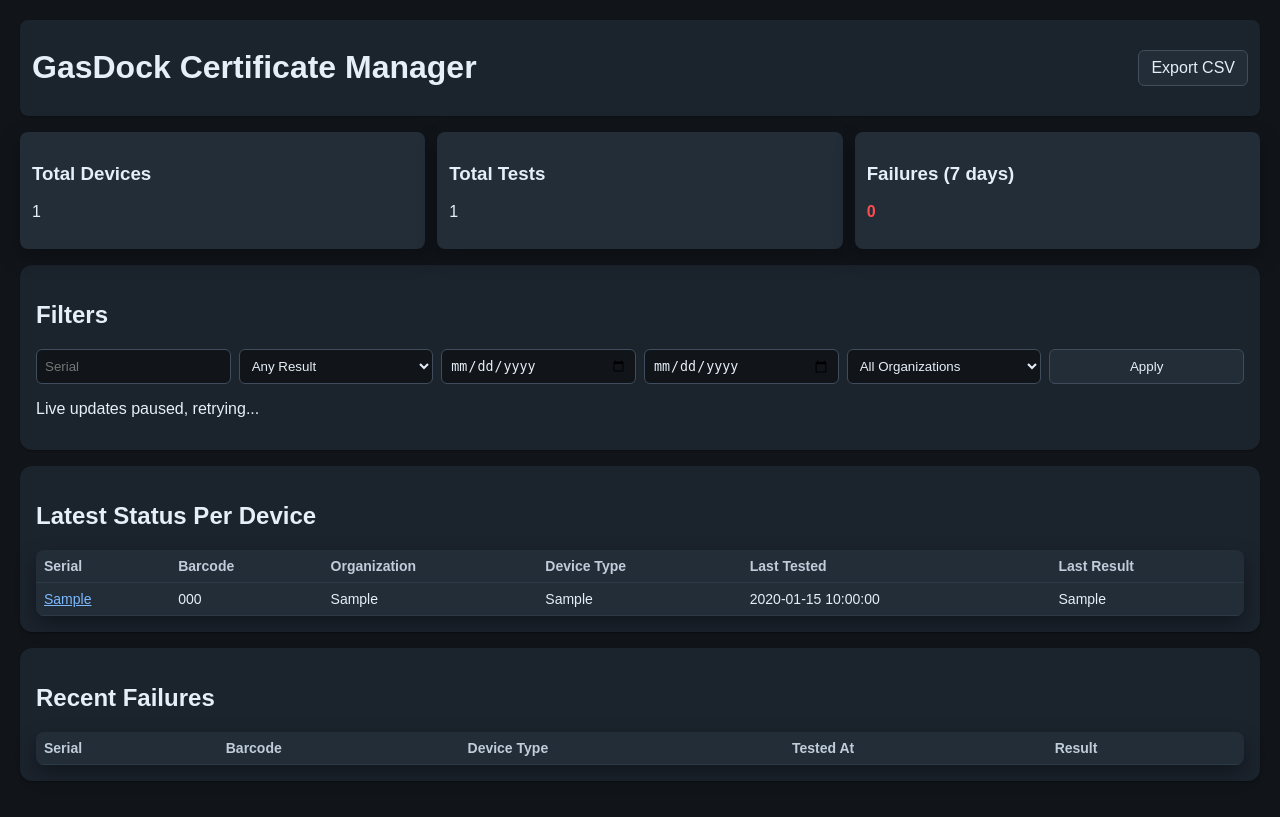
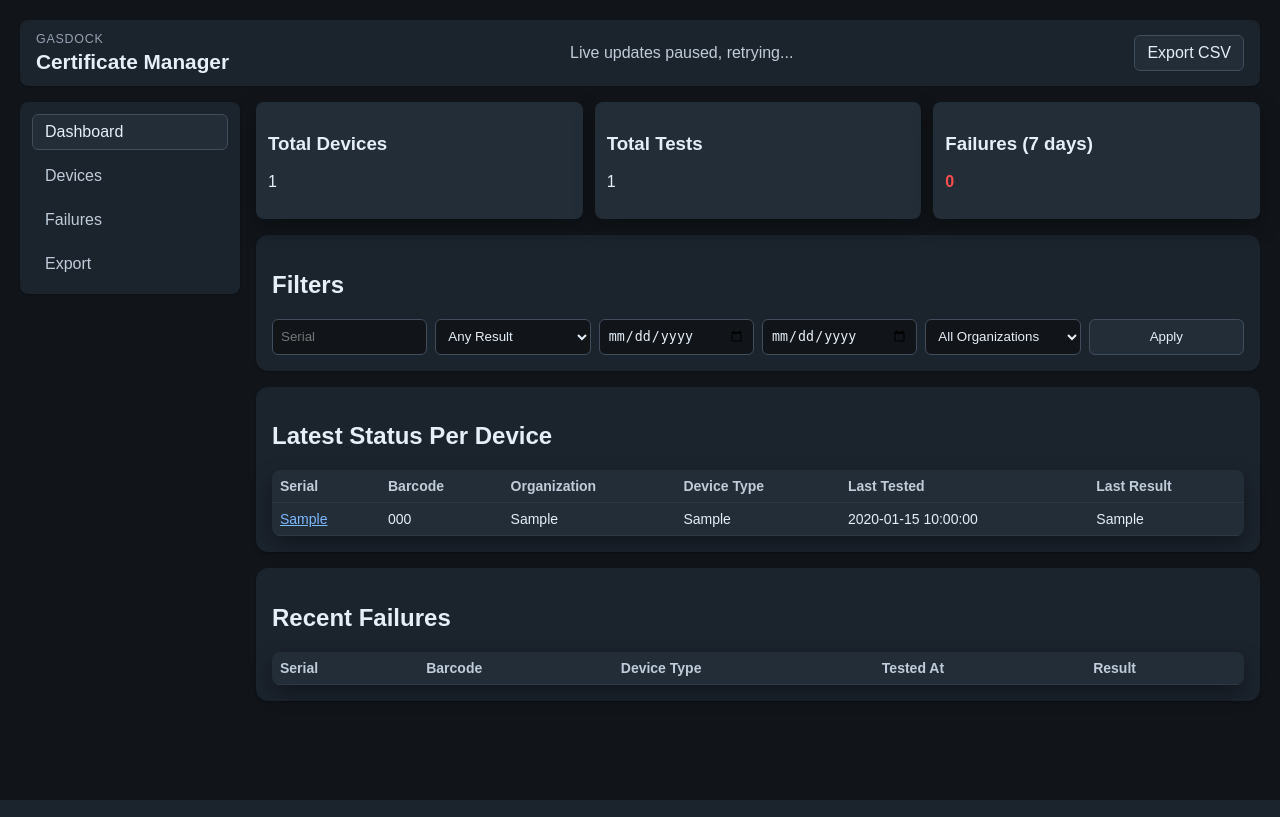
Before and after one commit to TheRealBasic/curly-couscous, a FastAPI app: page / in a window 1280 px wide. Run offline with FastAPI, Linux system fonts and the light colour scheme; tables that the repository leaves empty hold one stand-in row (values such as "Sample post"); data that the repository does not hold is empty.

Commit message:
Create shared app shell template for dashboard pages

```diff
--- a/static/styles.css
+++ b/static/styles.css
@@ -35,23 +35,103 @@
   --accent-link: #7db9ff;
 }
 
+* {
+  box-sizing: border-box;
+}
+
 body {
   background: var(--surface-1);
   color: var(--text-primary);
   font-family: Arial, sans-serif;
   margin: 0;
+}
+
+.app-shell {
+  min-height: 100vh;
   padding: var(--space-5);
 }
 
-header {
+.app-bar {
   display: flex;
+  align-items: center;
   justify-content: space-between;
-  align-items: center;
+  gap: var(--space-3);
   margin-bottom: var(--space-4);
-  padding: var(--space-2) var(--space-3);
+  padding: var(--space-3) var(--space-4);
   background: var(--surface-2);
   border-radius: var(--radius-md);
   box-shadow: var(--shadow-1);
+}
+
+.app-bar__title-group h1 {
+  margin: 0;
+  font-size: 1.3rem;
+}
+
+.app-bar__eyebrow {
+  margin: 0 0 var(--space-1);
+  color: var(--text-muted);
+  font-size: 0.78rem;
+  text-transform: uppercase;
+  letter-spacing: 0.06em;
+}
+
+.app-bar__status {
+  color: var(--text-secondary);
+  text-align: center;
+}
+
+.app-bar__status p {
+  margin: 0;
+}
+
+.app-bar__actions {
+  display: flex;
+  gap: var(--space-2);
+}
+
+.app-body {
+  display: grid;
+  grid-template-columns: 220px 1fr;
+  gap: var(--space-4);
+  align-items: start;
+}
+
+.app-nav {
+  position: sticky;
+  top: var(--space-5);
+  display: flex;
+  flex-direction: column;
+  gap: var(--space-2);
+  background: var(--surface-2);
+  border-radius: var(--radius-md);
+  padding: var(--space-3);
+  box-shadow: var(--shadow-1);
+}
+
+.app-nav__item {
+  display: block;
+  text-decoration: none;
+  color: var(--text-secondary);
+  border: 1px solid transparent;
+  border-radius: var(--radius-sm);
+  padding: var(--space-2) var(--space-3);
+}
+
+.app-nav__item:hover,
+.app-nav__item.is-active {
+  background: var(--surface-elevated);
+  border-color: var(--border-strong);
+  color: var(--text-primary);
+}
+
+.app-main {
+  min-width: 0;
+}
+
+.content-container {
+  width: 100%;
+  max-width: 1200px;
 }
 
 .button,
@@ -155,3 +235,26 @@ small,
 .muted {
   color: var(--text-muted);
 }
+
+@media (max-width: 900px) {
+  .app-body {
+    grid-template-columns: 1fr;
+  }
+
+  .app-nav {
+    position: static;
+    flex-direction: row;
+    flex-wrap: wrap;
+  }
+
+  .app-bar {
+    flex-wrap: wrap;
+    justify-content: flex-start;
+  }
+
+  .app-bar__status {
+    text-align: left;
+    width: 100%;
+    order: 3;
+  }
+}
--- /dev/null
+++ b/templates/base.html
@@ -0,0 +1,40 @@
+<!doctype html>
+<html lang="en">
+<head>
+  <meta charset="UTF-8" />
+  <meta name="viewport" content="width=device-width, initial-scale=1.0" />
+  <title>{% block title %}GasDock Certificate Manager{% endblock %}</title>
+  <link rel="stylesheet" href="/static/styles.css" />
+  {% block head %}{% endblock %}
+</head>
+<body>
+  <div class="app-shell">
+    <header class="app-bar">
+      <div class="app-bar__title-group">
+        <p class="app-bar__eyebrow">GasDock</p>
+        <h1>{% block app_title %}Certificate Manager{% endblock %}</h1>
+      </div>
+      <div class="app-bar__status">{% block quick_status %}<span class="muted">No live status</span>{% endblock %}</div>
+      <div class="app-bar__actions">{% block app_actions %}{% endblock %}</div>
+    </header>
+
+    <div class="app-body">
+      {% block side_nav %}
+      <aside class="app-nav" aria-label="Primary">
+        <a href="/" class="app-nav__item {% block nav_dashboard_class %}{% endblock %}">Dashboard</a>
+        <a href="/#latest-status" class="app-nav__item {% block nav_devices_class %}{% endblock %}">Devices</a>
+        <a href="/#recent-failures" class="app-nav__item {% block nav_failures_class %}{% endblock %}">Failures</a>
+        <a href="/export.zip" class="app-nav__item {% block nav_export_class %}{% endblock %}">Export</a>
+      </aside>
+      {% endblock %}
+
+      <main class="app-main">
+        <div class="content-container">
+          {% block content %}{% endblock %}
+        </div>
+      </main>
+    </div>
+  </div>
+  {% block scripts %}{% endblock %}
+</body>
+</html>
--- a/templates/index.html
+++ b/templates/index.html
@@ -1,17 +1,18 @@
-<!doctype html>
-<html lang="en">
-<head>
-  <meta charset="UTF-8" />
-  <meta name="viewport" content="width=device-width, initial-scale=1.0" />
-  <title>GasDock Certificate Manager</title>
-  <link rel="stylesheet" href="/static/styles.css" />
-</head>
-<body>
-  <header>
-    <h1>GasDock Certificate Manager</h1>
+{% extends "base.html" %}
+
+{% block title %}GasDock Certificate Manager{% endblock %}
+{% block app_title %}Certificate Manager{% endblock %}
+{% block nav_dashboard_class %}is-active{% endblock %}
+
+{% block quick_status %}
+<p id="dashboard-live-status" aria-live="polite">Last updated: never</p>
+{% endblock %}
+
+{% block app_actions %}
 <a class="button" href="/export.zip?serial={{ filters.serial }}&result={{ filters.result }}&date_from={{ filters.date_from }}&date_to={{ filters.date_to }}&organization={{ filters.organization }}">Export CSV</a>
-  </header>
+{% endblock %}
 
+{% block content %}
 <section class="cards">
   <div class="card" id="card-total-devices"><h3>Total Devices</h3><p id="total-devices-value">{{ stats.total_devices }}</p></div>
   <div class="card" id="card-total-tests"><h3>Total Tests</h3><p id="total-tests-value">{{ stats.total_tests }}</p></div>
@@ -38,10 +39,9 @@
     </select>
     <button type="submit">Apply</button>
   </form>
-    <p id="dashboard-live-status" aria-live="polite">Last updated: never</p>
 </section>
 
-  <section class="panel">
+<section class="panel" id="latest-status">
   <h2>Latest Status Per Device</h2>
   <table>
     <thead><tr><th>Serial</th><th>Barcode</th><th>Organization</th><th>Device Type</th><th>Last Tested</th><th>Last Result</th></tr></thead>
@@ -60,7 +60,7 @@
   </table>
 </section>
 
-  <section class="panel">
+<section class="panel" id="recent-failures">
   <h2>Recent Failures</h2>
   <table>
     <thead><tr><th>Serial</th><th>Barcode</th><th>Device Type</th><th>Tested At</th><th>Result</th></tr></thead>
@@ -77,6 +77,8 @@
     </tbody>
   </table>
 </section>
+{% endblock %}
+
+{% block scripts %}
 <script src="/static/dashboard.js"></script>
-</body>
-</html>
+{% endblock %}
```
Also changed, not shown: templates/device.html (+18 -14 lines). Lines whose indentation alone changed are shown as unchanged.
